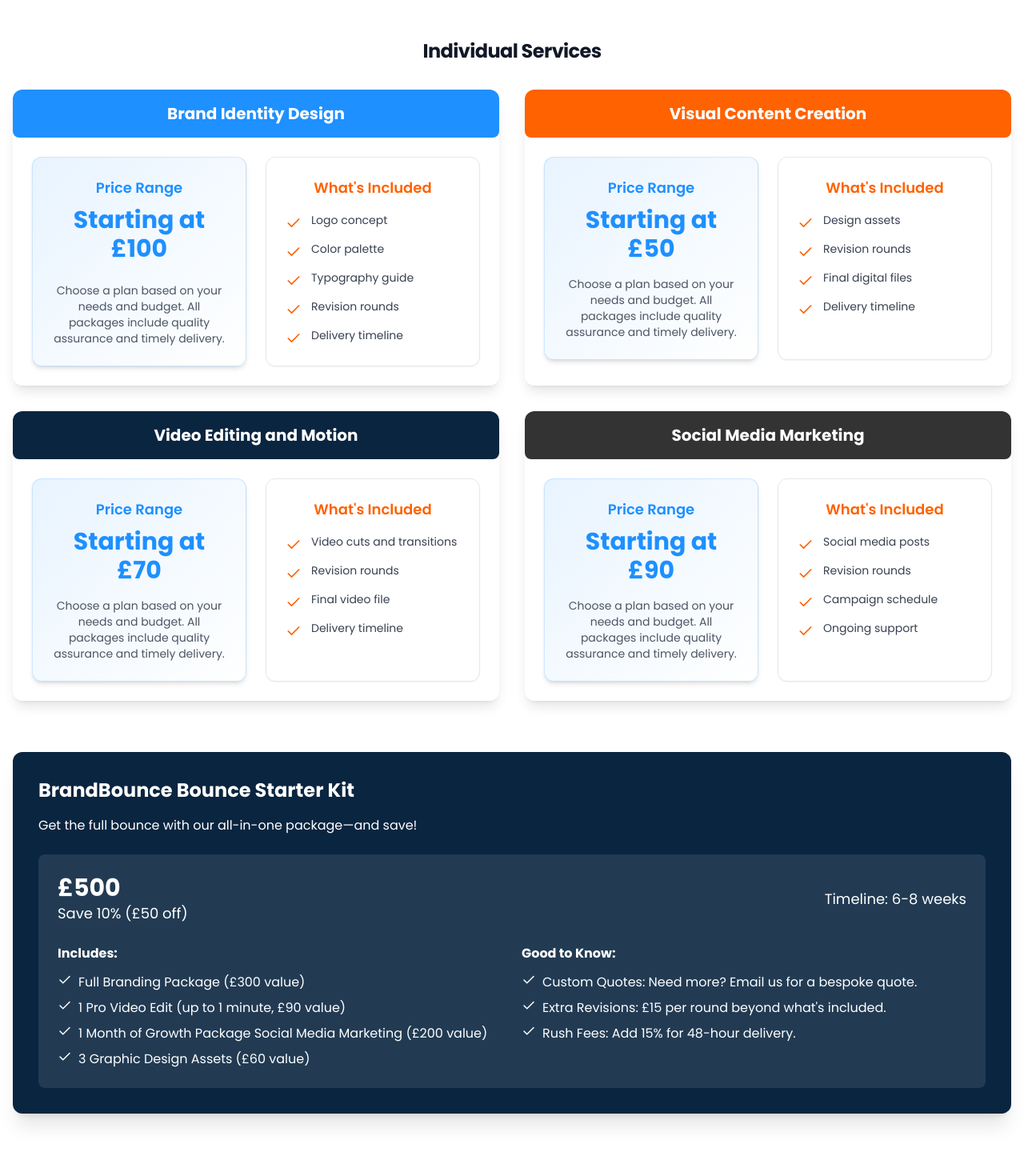
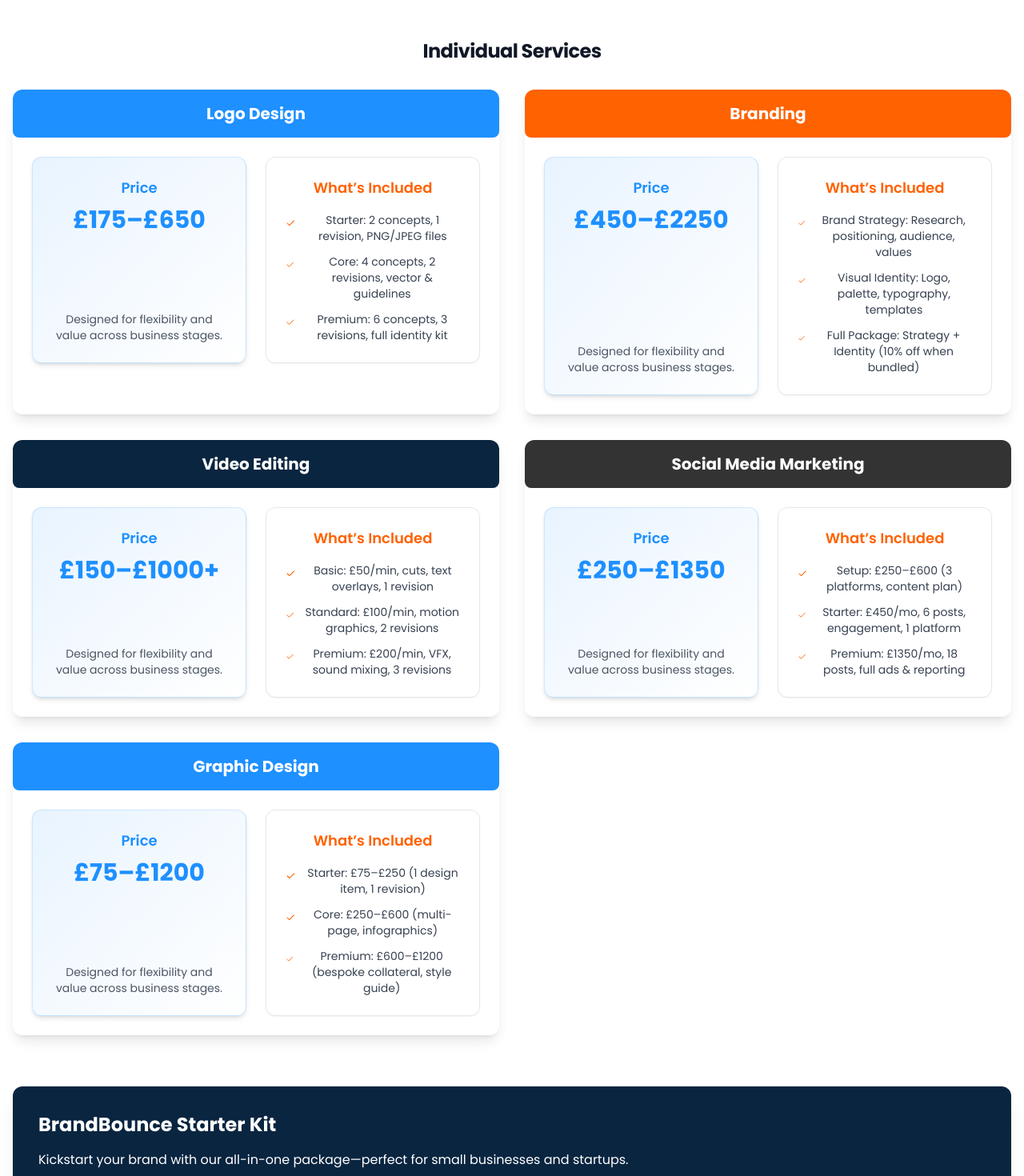
Before and after one commit to Hsakib29/Brandbounce, a Next.js app: page / in a window 1280 px wide. Shown: the part 5740-7210 px from the top of the page at 80% size. Built offline with nearby package versions, Linux system fonts and the light colour scheme.

Commit message:
updated pricing section with new data

```diff
--- a/components/pricing.tsx
+++ b/components/pricing.tsx
@@ -4,48 +4,53 @@ import { BlurFade } from "./blur-fade";
 
 const services = [
   {
-    category: "Brand Identity Design",
+    category: "Logo Design",
     color: "service-category-blue",
-    price: "Starting at £100",
+    price: "£175–£650",
     deliverables: [
-      "Logo concept",
-      "Color palette",
-      "Typography guide",
-      "Revision rounds",
-      "Delivery timeline",
+      "Starter: 2 concepts, 1 revision, PNG/JPEG files",
+      "Core: 4 concepts, 2 revisions, vector & guidelines",
+      "Premium: 6 concepts, 3 revisions, full identity kit",
     ],
   },
   {
-    category: "Visual Content Creation",
+    category: "Branding",
     color: "service-category-orange",
-    price: "Starting at £50",
+    price: "£450–£2250",
     deliverables: [
-      "Design assets",
-      "Revision rounds",
-      "Final digital files",
-      "Delivery timeline",
+      "Brand Strategy: Research, positioning, audience, values",
+      "Visual Identity: Logo, palette, typography, templates",
+      "Full Package: Strategy + Identity (10% off when bundled)",
     ],
   },
   {
-    category: "Video Editing and Motion",
+    category: "Video Editing",
     color: "service-category-navy",
-    price: "Starting at £70",
+    price: "£150–£1000+",
     deliverables: [
-      "Video cuts and transitions",
-      "Revision rounds",
-      "Final video file",
-      "Delivery timeline",
+      "Basic: £50/min, cuts, text overlays, 1 revision",
+      "Standard: £100/min, motion graphics, 2 revisions",
+      "Premium: £200/min, VFX, sound mixing, 3 revisions",
     ],
   },
   {
     category: "Social Media Marketing",
     color: "service-category-gray",
-    price: "Starting at £90",
+    price: "£250–£1350",
     deliverables: [
-      "Social media posts",
-      "Revision rounds",
-      "Campaign schedule",
-      "Ongoing support",
+      "Setup: £250–£600 (3 platforms, content plan)",
+      "Starter: £450/mo, 6 posts, engagement, 1 platform",
+      "Premium: £1350/mo, 18 posts, full ads & reporting",
+    ],
+  },
+  {
+    category: "Graphic Design",
+    color: "service-category-blue",
+    price: "£75–£1200",
+    deliverables: [
+      "Starter: £75–£250 (1 design item, 1 revision)",
+      "Core: £250–£600 (multi-page, infographics)",
+      "Premium: £600–£1200 (bespoke collateral, style guide)",
     ],
   },
 ];
@@ -72,8 +77,8 @@ const Pricing = () => {
             <span className="text-brand-orange">Tailored to Your Budget!</span>
           </h3>
           <p className="text-gray-600 dark:text-gray-300 max-w-2xl mx-auto">
-            At BrandBounce, we're all about making your startup or small
-            business pop with bold, memorable designs—without breaking the bank!
+            At BrandBounce, we deliver bold design and strategy solutions for
+            small businesses—smartly priced for your goals and growth.
           </p>
         </div>
 
@@ -85,7 +90,11 @@ const Pricing = () => {
           <div className="grid grid-cols-1 md:grid-cols-2 gap-8">
             {services.map((service, index) => (
               <BlurFade key={index} delay={0.1 + index * 0.1} inView>
-                <div className="bg-white dark:bg-gray-800 rounded-xl shadow-lg overflow-hidden h-full">
+                <div
+                  className={`bg-white dark:bg-gray-800 rounded-xl shadow-lg overflow-hidden h-full ${
+                    service.category === "Graphic Design" ? "md:col-span-2" : ""
+                  }`}
+                >
                   <div className={`service-category-card ${service.color}`}>
                     <h5 className="text-white text-xl font-bold">
                       {service.category}
@@ -93,11 +102,10 @@ const Pricing = () => {
                   </div>
 
                   <div className="p-6 grid grid-cols-1 md:grid-cols-2 gap-6">
-                    {/* Left - Price Range */}
                     <div className="flex flex-col justify-between bg-gradient-to-br from-brand-blue/10 to-white dark:from-gray-800 dark:to-gray-900 border border-brand-blue/20 dark:border-white/10 p-6 rounded-xl shadow-md">
                       <div>
                         <h6 className="text-lg font-semibold text-brand-blue mb-2">
-                          Price Range
+                          Price
                         </h6>
                         <p className="text-3xl font-bold text-brand-blue">
                           {service.price}
@@ -105,27 +113,25 @@ const Pricing = () => {
                       </div>
                       <div className="mt-4">
                         <p className="text-sm text-gray-600 dark:text-gray-300">
-                          Choose a plan based on your needs and budget. All
-                          packages include quality assurance and timely
-                          delivery.
+                          Designed for flexibility and value across business
+                          stages.
                         </p>
                       </div>
                     </div>
 
-                    {/* Right - Deliverables */}
                     <div className="bg-white dark:bg-gray-700 border border-gray-200 dark:border-gray-600 p-6 rounded-xl shadow-sm">
                       <h6 className="text-lg font-semibold text-brand-orange mb-4">
-                        What's Included
+                        What’s Included
                       </h6>
                       <ul className="space-y-3">
-                        {service.deliverables.map((deliverable, i) => (
+                        {service.deliverables.map((item, i) => (
                           <li key={i} className="flex items-start">
                             <Check
                               className="text-brand-orange mr-3 mt-1"
                               size={20}
                             />
                             <span className="text-sm text-gray-700 dark:text-gray-200">
-                              {deliverable}
+                              {item}
                             </span>
                           </li>
                         ))}
@@ -138,23 +144,24 @@ const Pricing = () => {
           </div>
         </div>
 
+        {/* Existing Starter Kit section remains as-is below */}
+
         <BlurFade delay={0.5} inView>
           <div className="bg-[#0a2540] rounded-xl shadow-xl p-8 text-white">
-            <h4 className="text-2xl font-bold mb-4">
-              BrandBounce Bounce Starter Kit
-            </h4>
+            <h4 className="text-2xl font-bold mb-4">BrandBounce Starter Kit</h4>
             <p className="mb-6">
-              Get the full bounce with our all-in-one package—and save!
+              Kickstart your brand with our all-in-one package—perfect for small
+              businesses and startups.
             </p>
 
             <div className="bg-white/10 p-6 rounded-lg backdrop-blur-sm">
               <div className="flex flex-col md:flex-row justify-between items-center mb-6">
                 <div>
-                  <p className="text-3xl font-bold">£500</p>
-                  <p className="text-lg">Save 10% (£50 off)</p>
+                  <p className="text-3xl font-bold">£750</p>
+                  <p className="text-lg">Save 15% vs. individual pricing</p>
                 </div>
                 <div>
-                  <p className="text-lg">Timeline: 6-8 weeks</p>
+                  <p className="text-lg">Timeline: 2–3 weeks</p>
                 </div>
               </div>
 
@@ -164,43 +171,36 @@ const Pricing = () => {
                   <ul className="space-y-2">
                     <li className="flex items-start">
                       <Check className="mr-2 flex-shrink-0" size={18} />
-                      <span>Full Branding Package (£300 value)</span>
+                      <span>Logo Design (Starter Tier)</span>
                     </li>
                     <li className="flex items-start">
                       <Check className="mr-2 flex-shrink-0" size={18} />
-                      <span>1 Pro Video Edit (up to 1 minute, £90 value)</span>
+                      <span>Brand Discovery (Lite)</span>
                     </li>
                     <li className="flex items-start">
                       <Check className="mr-2 flex-shrink-0" size={18} />
-                      <span>
-                        1 Month of Growth Package Social Media Marketing (£200
-                        value)
-                      </span>
+                      <span>Social Media Setup (1 platform)</span>
                     </li>
                     <li className="flex items-start">
                       <Check className="mr-2 flex-shrink-0" size={18} />
-                      <span>3 Graphic Design Assets (£60 value)</span>
+                      <span>1 Custom Graphic Design Asset</span>
                     </li>
                   </ul>
                 </div>
                 <div>
-                  <h5 className="font-bold mb-3">Good to Know:</h5>
+                  <h5 className="font-bold mb-3">Benefits:</h5>
                   <ul className="space-y-2">
                     <li className="flex items-start">
                       <Check className="mr-2 flex-shrink-0" size={18} />
-                      <span>
-                        Custom Quotes: Need more? Email us for a bespoke quote.
-                      </span>
+                      <span>15% package discount</span>
                     </li>
                     <li className="flex items-start">
                       <Check className="mr-2 flex-shrink-0" size={18} />
-                      <span>
-                        Extra Revisions: £15 per round beyond what's included.
-                      </span>
+                      <span>Priority onboarding</span>
                     </li>
                     <li className="flex items-start">
                       <Check className="mr-2 flex-shrink-0" size={18} />
-                      <span>Rush Fees: Add 15% for 48-hour delivery.</span>
+                      <span>Cohesive brand foundation</span>
                     </li>
                   </ul>
                 </div>
```
